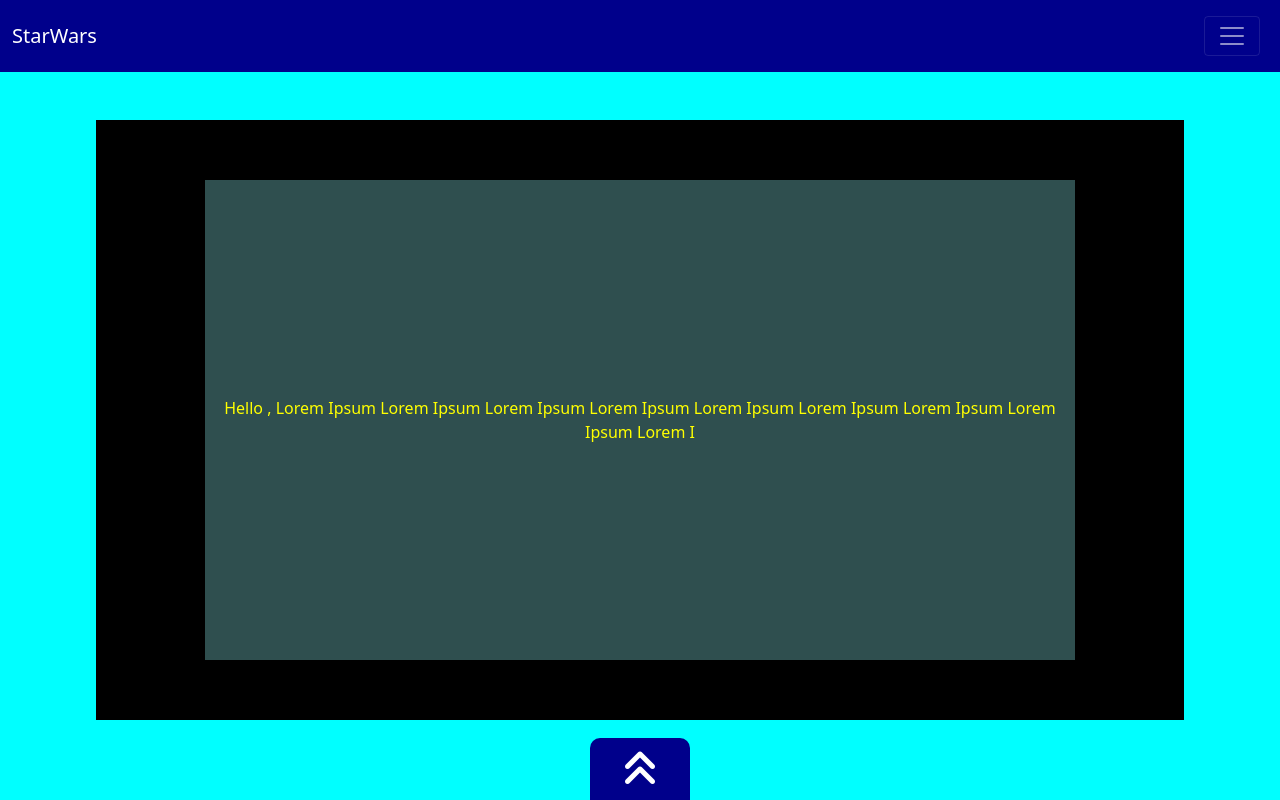
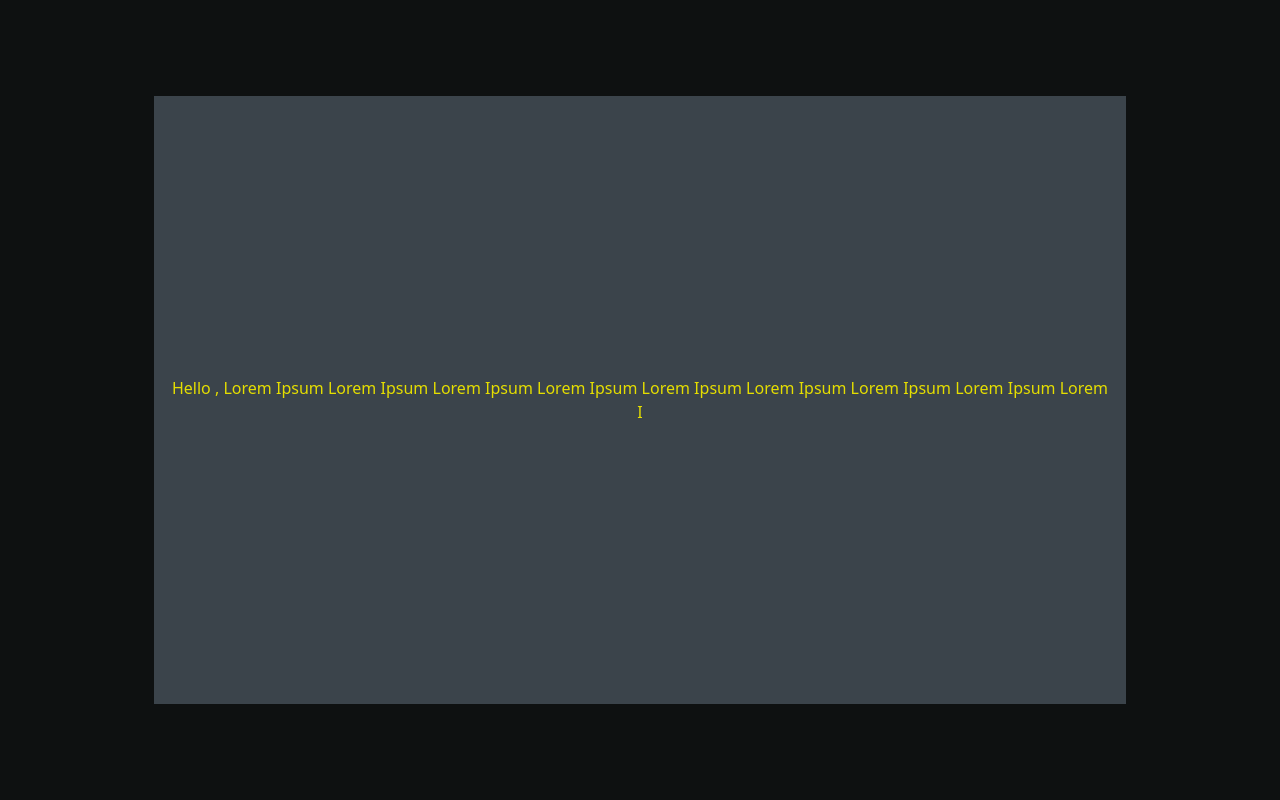
Before and after one commit to tomik-z-cech/hackathon-may-2024-team-9, a Django app: template profilemanager/templates/profilemanager/play.html in a window 1280 px wide. Run offline with Django 3.2, Linux system fonts and the light colour scheme; the template is opened without the code that fills it, so the values that code supplies are empty; some libraries are stand-ins or nearby versions.

Commit message:
Add color CSS variables

```diff
--- a/static/css/main.css
+++ b/static/css/main.css
@@ -1,5 +1,17 @@
 /* Main style sheet */
 
+:root {
+
+    /** COLOR PALETTE **/
+    --light-foreground: #f1ee8e;
+    --mid-foreground: #e5de00;
+    --dark-foreground: #e69b00;
+
+    --light-background: #3b444b;
+    --dark-background: #0e1111;
+}
+
 body {
-    background-color: aqua;
+    background-color: var(--dark-background);
+    color: var(--light-foreground);
 }
--- a/static/css/play.css
+++ b/static/css/play.css
@@ -2,23 +2,24 @@
 
 #screen-container {
     display: grid;
-    width: 100%;
-    height: 100%;
+    width: 100vw;
+    height: 100vh;
+    background-color: var(--dark-background);
 }
 
 #game-container {
-    height: 75vh;
-    width: 85vw;
-    background-color: black;
+    height: 95vh;
+    width: 95vw;
+    align-self: center;
+    justify-self: center;
+    background-color: var(--dark-background);
     display: grid;
-    justify-self: center;
-    margin-top: 15vh;
 }
 
 #message-container {
     justify-self: center;
     align-self: center;
-    background-color: darkslategrey;
+    background-color: var(--light-background);
     height: 80%;
     width: 80%;
     display: grid;
@@ -26,5 +27,5 @@
     justify-content: center;
     align-items: center;
     padding: 2vh;
-    color: yellow;
+    color: var(--mid-foreground);
 }
--- a/static/js/play.js
+++ b/static/js/play.js
@@ -51,6 +51,8 @@ $(document).ready(function () {
     }
 
     // Starting point of quiz
+    $('header').hide();
+    $('footer').hide();
     clearGameContainer();
     startMessage();
 });
```
